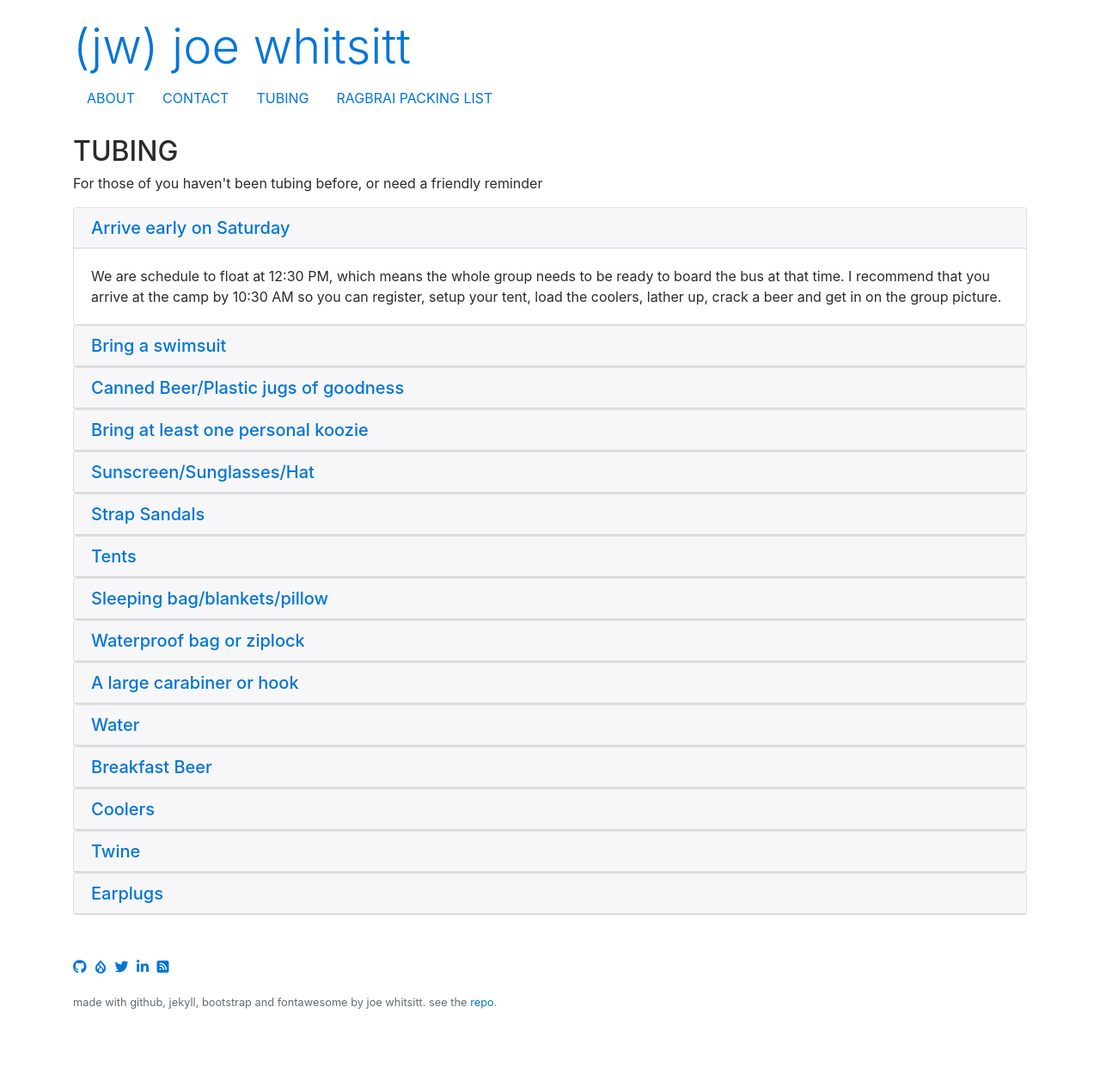
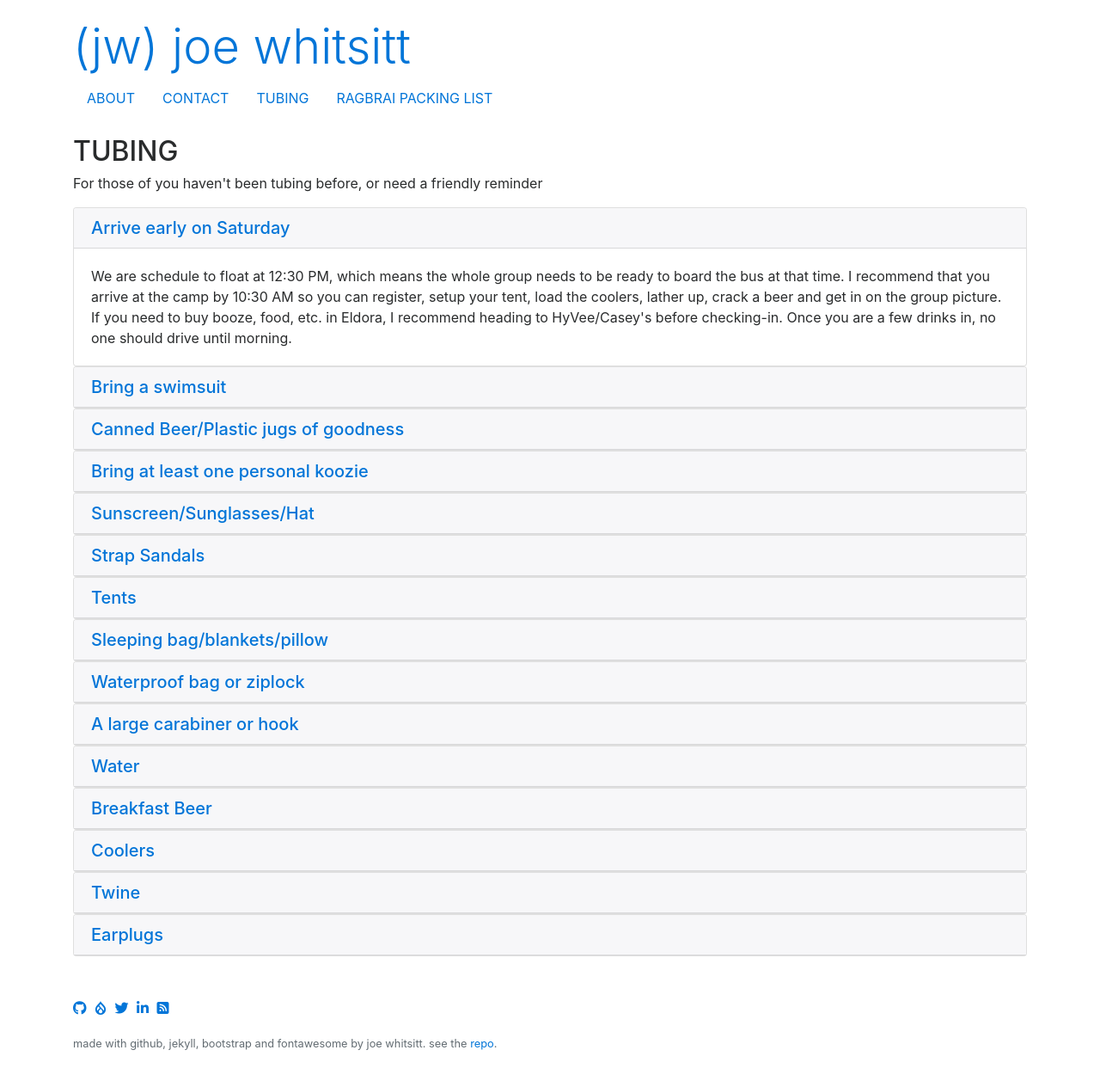
Before and after one commit to joewhitsitt/joewhitsitt.github.io, a Jekyll site: the page built from _pages/tubing.md, in a window 1280 px wide. Shown: the whole page at 86% size. Built offline with Jekyll 4.4.1, drawn with Linux system fonts in a browser that asks for light colours; nearby versions of some CDN libraries; before the commit the page ends 1216 px from its top, so only the background shows below that.

Commit message:
Update tubing.md

```diff
--- a/_pages/tubing.md
+++ b/_pages/tubing.md
@@ -16,7 +16,7 @@ permalink: /tubing/
 
     <div id="collapseZero" class="collapse show" role="tabpanel" aria-labelledby="headingZero">
       <div class="card-block">
-        We are schedule to float at 12:30 PM, which means the whole group needs to be ready to board the bus at that time. I recommend that you arrive at the camp by 10:30 AM so you can register, setup your tent, load the coolers, lather up, crack a beer and get in on the group picture.
+        We are schedule to float at 12:30 PM, which means the whole group needs to be ready to board the bus at that time. I recommend that you arrive at the camp by 10:30 AM so you can register, setup your tent, load the coolers, lather up, crack a beer and get in on the group picture. If you need to buy booze, food, etc. in Eldora, I recommend heading to HyVee/Casey's before checking-in. Once you are a few drinks in, no one should drive until morning.
       </div>
     </div>
   </div>
@@ -199,7 +199,7 @@ permalink: /tubing/
     </div>
     <div id="collapseThi" class="collapse" role="tabpanel" aria-labelledby="headingThirteen">
       <div class="card-block">
-        Not allowed at this place. So forget your plans to build a floating island of tubes. I recommend the foot/butt method as it works well in a pinch and is a great way to bond with each other (puns intended), but they have noodle floats that work okay.. You will see the foot/butt method makes perfect sense once we are in the water and the noodles fail.
+        Not allowed at this place. So forget your plans to build a floating island of tubes. I recommend the "toe in butt" method as it works well in a pinch and is a great way to bond with each other (puns intended), <strike>but they have noodle floats that work okay</strike>.. You will see the "toe in butt" method makes perfect sense once we are in the water and the noodles fail.
       </div>
     </div>
   </div>
```
